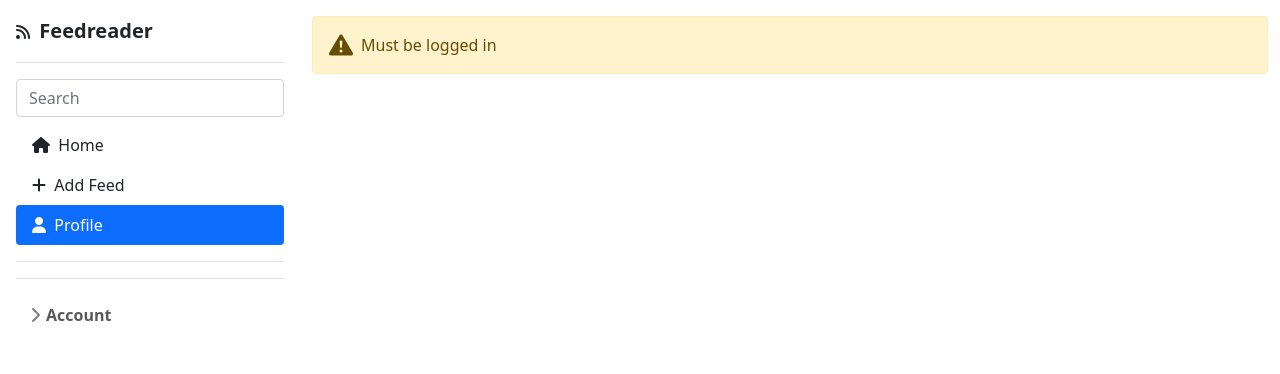
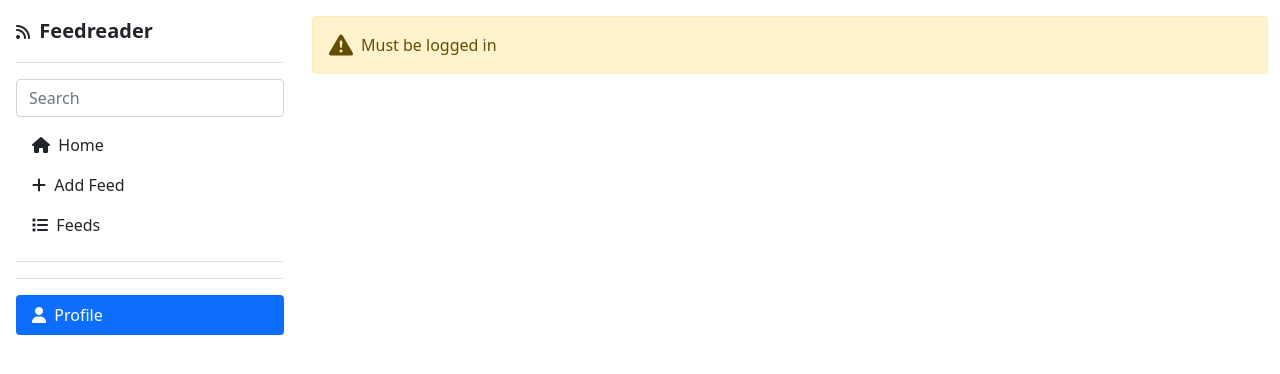
Before and after one commit to Jackevansevo/django-feedreader, a Django app: page /accounts/profile/ in a window 1280 px wide. Shown: the top 374 px of the page. Run offline with Django 4.2, Linux system fonts and the light colour scheme; parts of the project's set-up code (start-up, migrations or seed data) failed here and were passed over; some libraries are stand-ins or nearby versions.

Commit message:
Moved profile to bottom of sidebar

```diff
--- a/feeds/templates/feeds/sidebar.html
+++ b/feeds/templates/feeds/sidebar.html
@@ -36,14 +36,14 @@
       </a>
     </li>
     {% endif %}
-    {% url 'feeds:profile' as link %}
+    {% url 'feeds:feed-list' as link %}
     {% if link %}
     <li>
       <a href="{{ link }}" class="nav-link {% if request.path == link %}active{% else %}link-dark{% endif %}">
 	<span class="icon">
-	  <i class="fas fa-user"></i>
+	  <i class="fas fa-list"></i>
 	</span>
-	<span>&nbsp;Profile</span>
+	<span>&nbsp;Feeds</span>
       </a>
     </li>
     {% endif %}
@@ -78,19 +78,17 @@
     {% endfor %}
     <li class="border-top my-3"></li>
   </ul>
-  <ul class="list-unstyled ps-0">
-    <li class="mb-1 my-3">
-      <button class="btn btn-toggle align-items-center rounded collapsed" data-bs-toggle="collapse" data-bs-target="#account-collapse" aria-expanded="false">
-	Account
-      </button>
-      <div class="collapse" id="account-collapse">
-	<ul class="btn-toggle-nav list-unstyled fw-normal pb-1 small">
-	  <li><a href="#" class="link-dark rounded">New...</a></li>
-	  <li><a href="#" class="link-dark rounded">Profile</a></li>
-	  <li><a href="#" class="link-dark rounded">Settings</a></li>
-	  <li><a href="#" class="link-dark rounded">Sign out</a></li>
-	</ul>
-      </div>
+  <ul class="nav nav-pills flex-column mb-auto">
+    {% url 'feeds:profile' as link %}
+    {% if link %}
+    <li>
+      <a href="{{ link }}" class="nav-link {% if request.path == link %}active{% else %}link-dark{% endif %}">
+	<span class="icon">
+	  <i class="fas fa-user"></i>
+	</span>
+	<span>&nbsp;Profile</span>
+      </a>
     </li>
+    {% endif %}
   </ul>
 </div>
```
